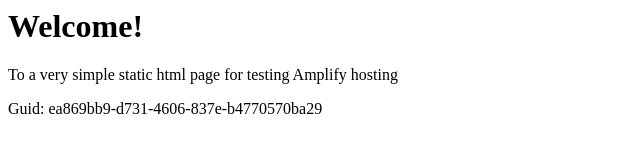
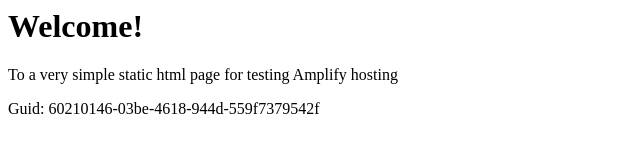
Before and after one commit to aws-aemilia-sfo/Github-PR-Commit-Integration-Test-DoNotTouch-GitHubWebhookPushCanaryTest-v1-prod-us-west-1, a website: page src/index.html in a window 1280 px wide. Shown: the full height of the page, 0-640 px from the left. Drawn offline with Linux system fonts and the light colour scheme.

Commit message:
commit from integ tests

```diff
--- a/src/index.html
+++ b/src/index.html
@@ -12,6 +12,6 @@
 <body>
     <h1>Welcome!</h1>
     <p>To a very simple static html page for testing Amplify hosting</p>
-    <p>Guid: ea869bb9-d731-4606-837e-b4770570ba29</p></body>
+    <p>Guid: 60210146-03be-4618-944d-559f7379542f</p></body>
 
 </html>
```
